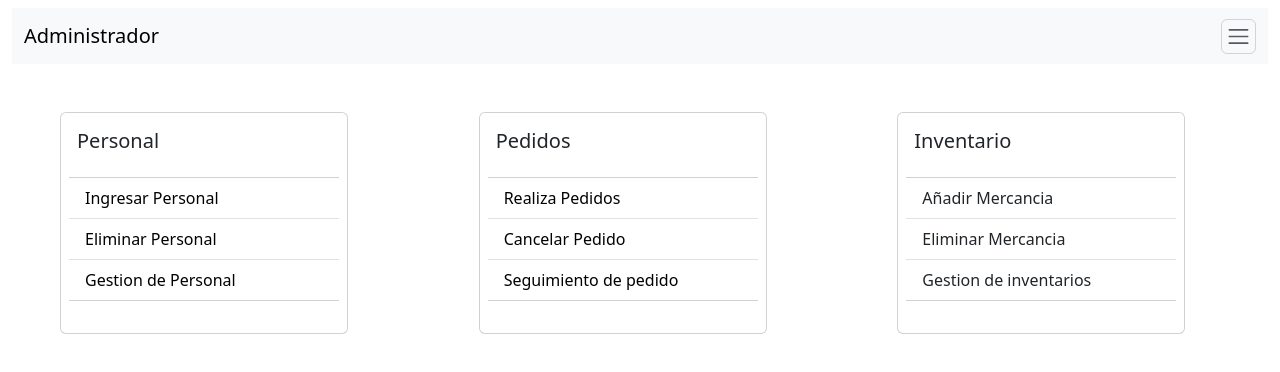
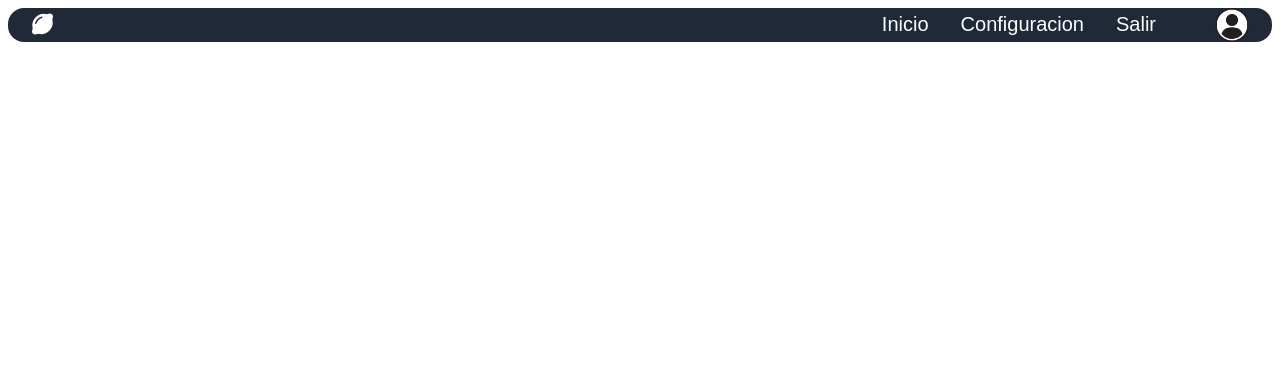
Before and after one commit to CowardOp/Pagina, a plain HTML site: page html/admin.html in a window 1280 px wide. Drawn offline with nearby package versions, Linux system fonts and the light colour scheme.

Commit message:
Actualizacion

```diff
--- a/css/adminstyles.css
+++ b/css/adminstyles.css
@@ -1,35 +1,24 @@
+@import url("https://fonts.googleapis.com/css2?family=Oswald:wght@200..700&display=swap");
+@import url("https://fonts.googleapis.com/css2?family=Lobster+Two:ital,wght@0,400;0,700;1,400;1,700&family=Oswald:wght@200..700&display=swap");
+@import url("https://fonts.googleapis.com/css2?family=Lobster+Two:ital,wght@0,400;0,700;1,400;1,700&family=Open+Sans:ital,wght@0,300..800;1,300..800&family=Oswald:wght@200..700&display=swap");
 /*
-.oswald-<uniquifier> {
   font-family: "Oswald", sans-serif;
-  font-optical-sizing: auto;
-  font-weight: <weight>;
-  font-style: normal;
-.lobster-regular {
+
   font-family: "Lobster", sans-serif;
-  font-weight: 400;
-  font-style: normal;
-}
 
-} */
-* {
-  user-select: none;
-}
-.navbar-toggler {
-  width: 35px;
-  height: 35px;
-  padding: 0;
-}
-.navbar-toggler-icon {
-  width: 25px;
-  height: 30px;
-  margin: 0;
-}
-
-.mt-5 {
-  margin-top: 450px;
+  font-family: "Open Sans", sans-serif;
+*/
+:root {
+  --oswald: "Oswald", sans-serif;
+  --lobster: "Lobster", sans-serif;
+  --open-sans: "Open Sans", sans-serif;
 }
 
 a {
-  text-decoration: none;
-  color: #000000;
+  font-family: var(--lobster);
+  font-weight: 300;
 }
+
+.opciones {
+  transition: all 0.5s ease;
+}
--- a/html/admin.html
+++ b/html/admin.html
@@ -3,171 +3,83 @@
   <head>
     <meta charset="UTF-8" />
     <meta name="viewport" content="width=device-width, initial-scale=1.0" />
-    <title>Iniciar Sesion</title>
+    <title>Administrador</title>
     <!-- icons -->
     <link
       rel="stylesheet"
       href="https://cdnjs.cloudflare.com/ajax/libs/font-awesome/6.5.2/css/all.min.css"
     />
-    <!-- fonts -->
+    <!-- Tailwind -->
+    <script src="https://cdn.tailwindcss.com"></script>
 
     <!-- icono -->
     <link rel="icon" href="src/frutas.png" type="image/x-icon" />
-    <!-- framework -->
-    <link
-      href="https://cdn.jsdelivr.net/npm/bootstrap@5.3.3/dist/css/bootstrap.min.css"
-      rel="stylesheet"
-      integrity="sha384-QWTKZyjpPEjISv5WaRU9OFeRpok6YctnYmDr5pNlyT2bRjXh0JMhjY6hW+ALEwIH"
-      crossorigin="anonymous"
-    />
+
     <!-- style -->
     <link rel="stylesheet" href="../css/adminstyles.css" />
   </head>
   <body>
-    <!-- Nav -->
-    <div class="container-fluid">
-      <nav class="navbar bg-body-tertiary mt-2">
-        <div class="container-fluid">
-          <a class="navbar-brand" href="#">Administrador</a>
-          <button
-            class="navbar-toggler"
-            type="button"
-            data-bs-toggle="offcanvas"
-            data-bs-target="#offcanvasNavbar"
-            aria-controls="offcanvasNavbar"
-            aria-label="Toggle navigation"
-          >
-            <span class="navbar-toggler-icon"></span>
-          </button>
-          <div
-            class="offcanvas offcanvas-end"
-            tabindex="-1"
-            id="offcanvasNavbar"
-            aria-labelledby="offcanvasNavbarLabel"
-          >
-            <div class="offcanvas-header">
-              <h5 class="offcanvas-title" id="offcanvasNavbarLabel">
-                Opciones
-              </h5>
-              <button
-                type="button"
-                class="btn-close"
-                data-bs-dismiss="offcanvas"
-                aria-label="Close"
-              ></button>
+    <header class="py-2 px-2">
+      <nav class="bg-gray-800 px-3 rounded-2xl">
+        <div class="text-white flex gap-1 flex justify-between flex-grow">
+          <i
+            class="fa-sharp fa-solid fa-lemon hover:text-lime-400 opciones text-2xl ms-3"
+          ></i>
+
+          <div class="w-auto flex">
+            <div class="flex w-auto justify-center">
+              <a
+                class="text-xl px-4 pt-0.5 hover:bg-slate-200 hover:text-gray-800 opciones"
+                href="#"
+                >Inicio</a
+              >
+              <a
+                class="text-xl px-4 pt-0.5 hover:bg-slate-200 hover:text-gray-800 opciones"
+                href="#"
+                >Configuracion</a
+              >
+              <a
+                class="text-xl px-4 pt-0.5 hover:bg-slate-200 hover:text-gray-800 opciones"
+                href="#"
+                >Salir</a
+              >
             </div>
-            <div class="offcanvas-body">
-              <ul class="navbar-nav justify-content-end flex-grow-1 pe-3">
-                <li class="nav-item">
-                  <a class="nav-link active" aria-current="page" href="#"
-                    >Inicio</a
-                  >
-                </li>
-                <li class="nav-item">
-                  <a class="nav-link" href="#">Configuracion</a>
-                </li>
-                <li class="nav-item dropdown">
-                  <a
-                    class="nav-link dropdown-toggle"
-                    href="#"
-                    role="button"
-                    data-bs-toggle="dropdown"
-                    aria-expanded="false"
-                  >
-                    Mas opciones
-                  </a>
-                  <ul class="dropdown-menu">
-                    <li><a class="dropdown-item" href="#">Personalizar</a></li>
-                    <li>
-                      <a class="dropdown-item" href="#">Administrar</a>
-                    </li>
-                    <li>
-                      <hr class="dropdown-divider" />
-                    </li>
-                    <li>
-                      <a class="dropdown-item" href="#">Salir</a>
-                    </li>
-                  </ul>
-                </li>
-              </ul>
-              <form class="d-flex mt-3" role="search">
-                <input
-                  class="form-control me-2"
-                  type="search"
-                  placeholder="Buscar"
-                  aria-label="Search"
-                />
-                <button class="btn btn-outline-success" type="submit">
-                  Buscar
-                </button>
-              </form>
+            <div class="flex">
+              <img
+                onclick="desplegarOpciones()"
+                src="../src/user.png"
+                alt=""
+                class="w-14 ms-8"
+              />
+              <div
+                id="opciones"
+                class="flex flex-col absolute hidden top-11 right-9"
+              >
+                <a
+                  class="border border-black text-black bg-[#DCE5E8] p-px ps-1 w-20 mt-px hover:bg-gray-800 hover:text-white opciones"
+                  href="#"
+                  >Ajustes</a
+                >
+                <a
+                  class="border border-black text-black bg-[#DCE5E8] p-px ps-1 w-20 hover:bg-gray-800 hover:text-white opciones"
+                  href="#"
+                  >Perfil</a
+                >
+                <a
+                  class="border border-black text-black bg-[#DCE5E8] p-px ps-1 w-20 hover:bg-gray-800 hover:text-white opciones"
+                  href="#"
+                  >Salir</a
+                >
+              </div>
             </div>
           </div>
         </div>
       </nav>
-    </div>
-    <!-- cards -->
-    <div class="container-fluid row my-5">
-      <!-- 1 -->
-      <div class="col mx-5">
-        <div class="card" style="width: 18rem">
-          <div class="card-body">
-            <h5 class="card-title">Personal</h5>
-            <p class="card-text"></p>
-          </div>
-
-          <ul class="list-group list-group-flush mx-2">
-            <li class="list-group-item"><a href="#">Ingresar Personal</a></li>
-            <li class="list-group-item"><a href="#">Eliminar Personal</a></li>
-            <li class="list-group-item">
-              <a href="#">Gestion de Personal</a>
-            </li>
-          </ul>
-
-          <div class="card-body"></div>
-        </div>
-      </div>
-      <!-- 2 -->
-      <div class="col mx-5">
-        <div class="card" style="width: 18rem">
-          <div class="card-body">
-            <h5 class="card-title">Pedidos</h5>
-            <p class="card-text"></p>
-          </div>
-          <ul class="list-group list-group-flush mx-2">
-            <li class="list-group-item"><a href="#">Realiza Pedidos</a></li>
-            <li class="list-group-item"><a href="#">Cancelar Pedido</a></li>
-            <li class="list-group-item">
-              <a href="#">Seguimiento de pedido</a>
-            </li>
-          </ul>
-          <div class="card-body"></div>
-        </div>
-      </div>
-      <!-- 3 -->
-      <div class="col mx-5">
-        <div class="card" style="width: 18rem">
-          <div class="card-body">
-            <h5 class="card-title">Inventario</h5>
-            <p class="card-text"></p>
-          </div>
-          <ul class="list-group list-group-flush mx-2">
-            <li class="list-group-item">Añadir Mercancia</li>
-            <li class="list-group-item">Eliminar Mercancia</li>
-            <li class="list-group-item">Gestion de inventarios</li>
-          </ul>
-          <div class="card-body"></div>
-        </div>
-      </div>
-
-      <!-- fin -->
-    </div>
-    <!-- script -->
-    <script
-      src="https://cdn.jsdelivr.net/npm/bootstrap@5.3.3/dist/js/bootstrap.bundle.min.js"
-      integrity="sha384-YvpcrYf0tY3lHB60NNkmXc5s9fDVZLESaAA55NDzOxhy9GkcIdslK1eN7N6jIeHz"
-      crossorigin="anonymous"
-    ></script>
-    <script src="../js/admin.js"></script>
+    </header>
+    <section>
+      <div class="container flex"></div>
+    </section>
+    <footer></footer>
   </body>
+  <script src="../js/admin.js"></script>
 </html>
--- a/js/admin.js
+++ b/js/admin.js
@@ -0,0 +1,5 @@
+function desplegarOpciones() {
+  let opciones = document.getElementById("opciones");
+
+  opciones.classList.toggle("hidden");
+}
```
Also changed, not shown: index.html (+1 -1 lines), src/user.png (added).
